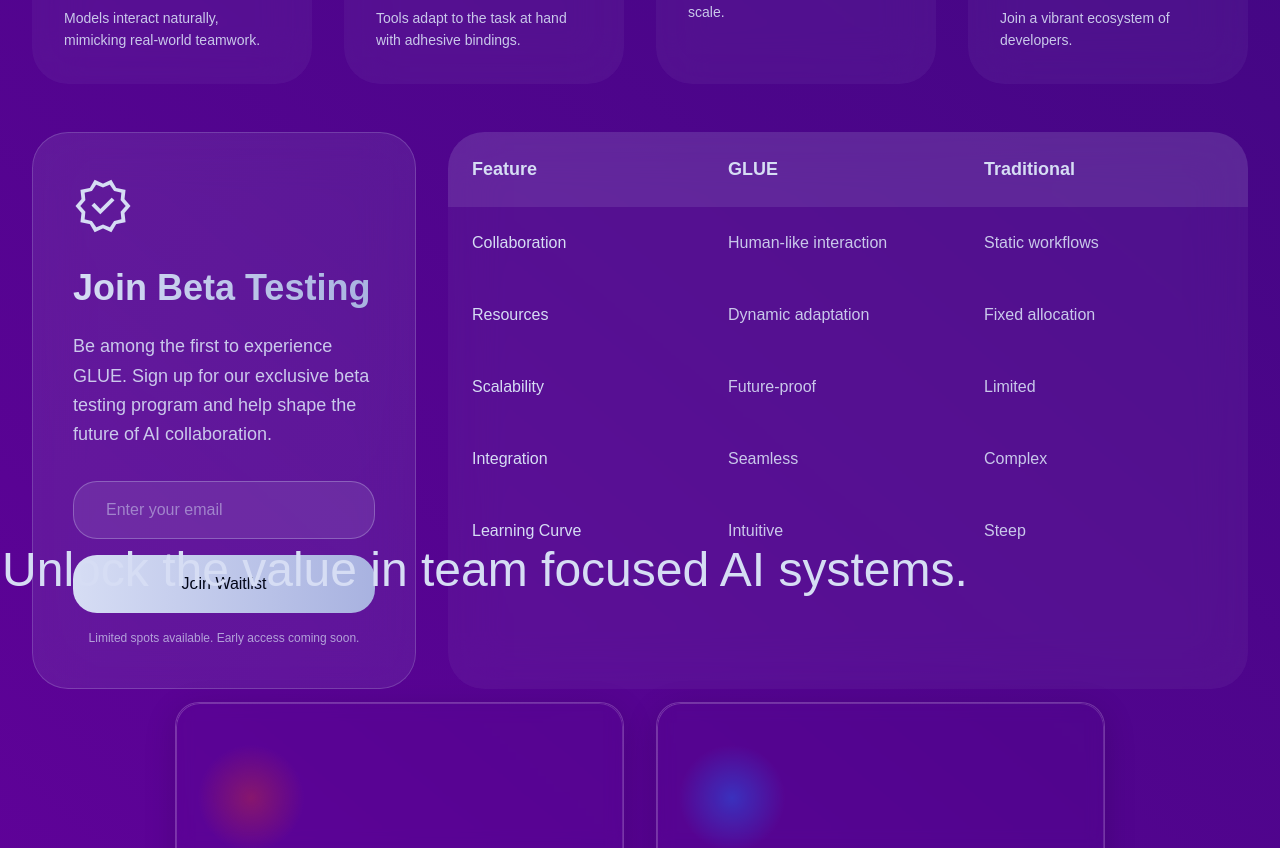
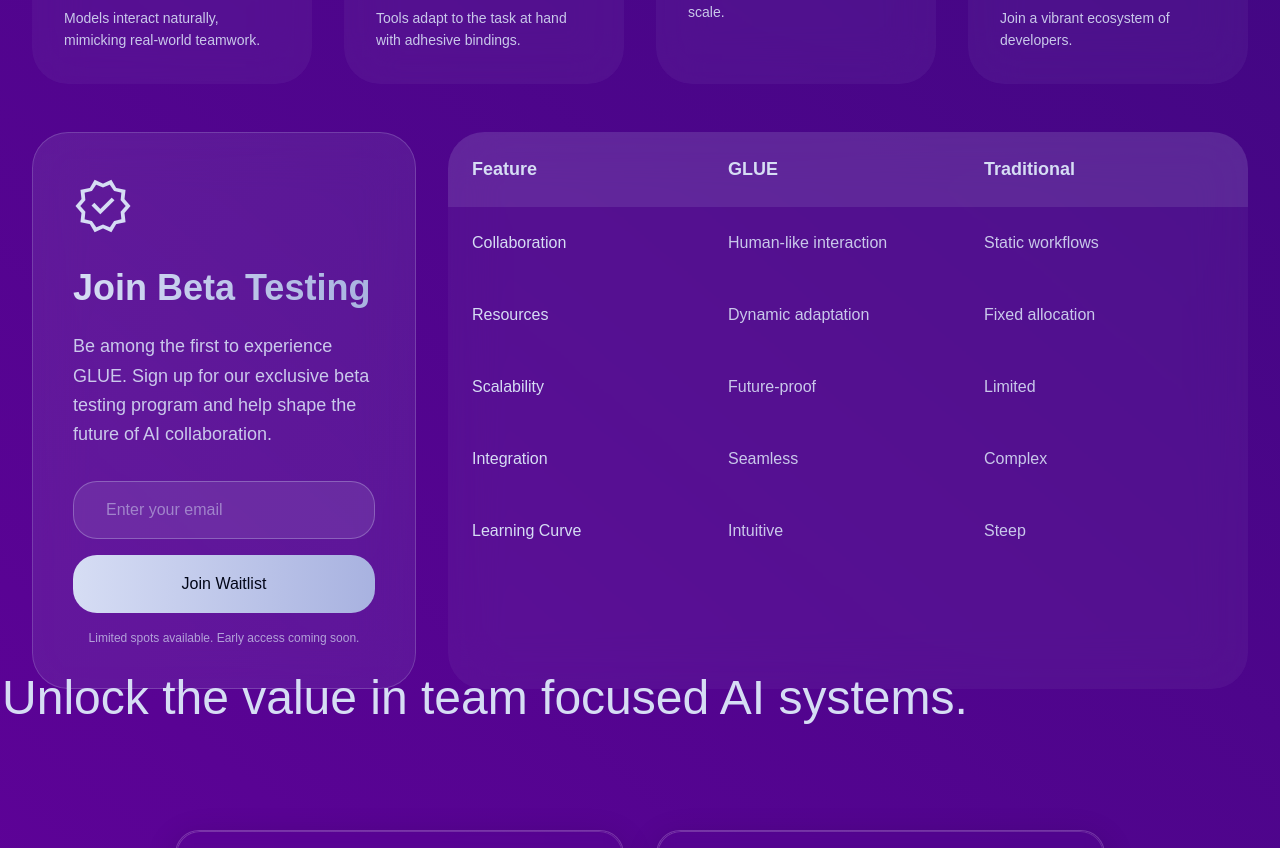
Before and after one commit to paradiselabs-ai/paradiselabs-ai.github.io, a React (Vite) app: page / in a window 1280 px wide. Shown: the part 5166-6014 px from the top of the page. Built offline with nearby package versions, Linux system fonts and the light colour scheme; a web font is replaced by a local one.

Commit message:
Added functionality to check emails addresses

```diff
--- a/src/home/Home.tsx
+++ b/src/home/Home.tsx
@@ -25,7 +25,7 @@ const Home: React.FC = () => {
   const WhatMakesGlueInnovativeSection: React.CSSProperties = {
     height: '100vh',          // Full viewport height
     marginTop: '20%',           // Proper camelCase property name
-    marginBottom: '20%'
+    marginBottom: '30%'
   };
 
   return (
--- a/src/home/components/Innovation Spotlight section/WhatMakesGlueInnovative.css
+++ b/src/home/components/Innovation Spotlight section/WhatMakesGlueInnovative.css
@@ -332,6 +332,9 @@ video {
 #WhatMakesGlueInnovative .grid {
   display: grid;
 }
+#WhatMakesGlueInnovative .hidden {
+  display: none;
+}
 #WhatMakesGlueInnovative .h-full {
   height: 100%;
 }
@@ -537,6 +540,10 @@ video {
 #WhatMakesGlueInnovative .text-\[\#d6ddf4\]\/90 {
   color: rgba(214, 221, 244, 0.9);
 }
+#WhatMakesGlueInnovative .text-red-500 {
+  --tw-text-opacity: 1;
+  color: rgb(239 68 68 / var(--tw-text-opacity));
+}
 #WhatMakesGlueInnovative .text-slate-950 {
   --tw-text-opacity: 1;
   color: rgb(2 6 23 / var(--tw-text-opacity));
--- a/src/home/components/Innovation Spotlight section/WhatMakesGlueInnovative.tsx
+++ b/src/home/components/Innovation Spotlight section/WhatMakesGlueInnovative.tsx
@@ -84,7 +84,7 @@ export const WhatMakesGlueInnovative = () => {
             </div>
 
             <div className="grid grid-cols-1 lg:grid-cols-3 gap-6 md:gap-8">
-              <div className="lg:col-span-1 flex flex-col justify-between p-10 rounded-xl backdrop-blur-xl bg-gradient-to-br from-[#d6ddf4]/10 to-[#a8b2e0]/10 hover:from-[#d6ddf4]/15 hover:to-[#a8b2e0]/15 transition-all duration-300 border border-[#d6ddf4]/20 hover:border-[#d6ddf4]/30">
+              <div className="h-full lg:col-span-1 flex flex-col justify-between p-10 rounded-xl backdrop-blur-xl bg-gradient-to-br from-[#d6ddf4]/10 to-[#a8b2e0]/10 hover:from-[#d6ddf4]/15 hover:to-[#a8b2e0]/15 transition-all duration-300 border border-[#d6ddf4]/20 hover:border-[#d6ddf4]/30">
                 <div className="space-y-6">
                   <span className="material-symbols-outlined text-6xl text-[#d6ddf4]">
                     verified
@@ -98,19 +98,43 @@ export const WhatMakesGlueInnovative = () => {
                     AI collaboration.
                   </p>
                 </div>
-                <div className="flex flex-col gap-4 mt-8">
+                <form
+                  onSubmit={(e: React.FormEvent<HTMLFormElement>) => {
+                    e.preventDefault();
+                    const form = e.currentTarget;
+                    const email = (form.elements.namedItem('email') as HTMLInputElement).value;
+                    const emailRegex = /^[^\s@]+@[^\s@]+\.[^\s@]+$/;
+                    if (emailRegex.test(email)) {
+                      const button = form.querySelector("button")!;
+                      button.innerHTML =
+                        '<span class="material-symbols-outlined animate-spin mr-2">autorenew</span>Processing...';
+                      setTimeout(() => {
+                        button.innerHTML =
+                          '<span class="material-symbols-outlined mr-2">check_circle</span>Joined Successfully!';
+                        button.className += " bg-green-500";
+                      }, 1500);
+                    } else {
+                      form.querySelector(".error-message")?.classList.remove("hidden");
+                    }
+                  }}
+                  className="flex flex-col gap-4 mt-8"
+                >
                   <input
                     type="email"
+                    name="email"
                     placeholder="Enter your email"
                     className="w-full px-8 py-4 bg-[#d6ddf4]/10 border border-[#d6ddf4]/30 rounded-lg focus:outline-none focus:border-[#d6ddf4]/50 transition-all duration-300 placeholder-[#d6ddf4]/50"
                   />
-                  <button className="w-full px-8 py-4 bg-gradient-to-r from-[#d6ddf4] to-[#a8b2e0] text-slate-950 rounded-lg hover:opacity-90 transition-all duration-300 transform hover:-translate-y-1 hover:shadow-lg text-base font-medium">
+                  <p className="text-red-500 text-sm hidden error-message">
+                    Please enter a valid email address
+                  </p>
+                  <button className="w-full px-8 py-4 bg-gradient-to-r from-[#d6ddf4] to-[#a8b2e0] text-slate-950 rounded-lg hover:opacity-90 transition-all duration-300 transform hover:-translate-y-1 hover:shadow-lg text-base font-medium flex items-center justify-center">
                     Join Waitlist
                   </button>
                   <p className="text-xs text-center text-[#d6ddf4]/70">
                     Limited spots available. Early access coming soon.
                   </p>
-                </div>
+                </form>
               </div>
 
               <div className="lg:col-span-2 overflow-hidden rounded-xl backdrop-blur-xl bg-[#d6ddf4]/5 hover:bg-[#d6ddf4]/10 transition-all duration-300">
```
